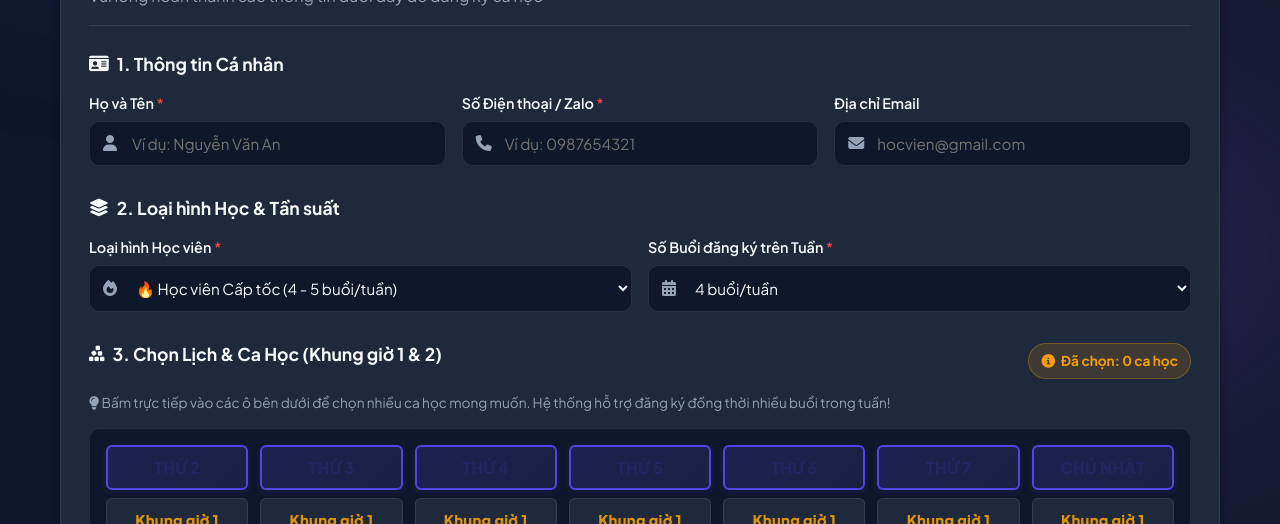
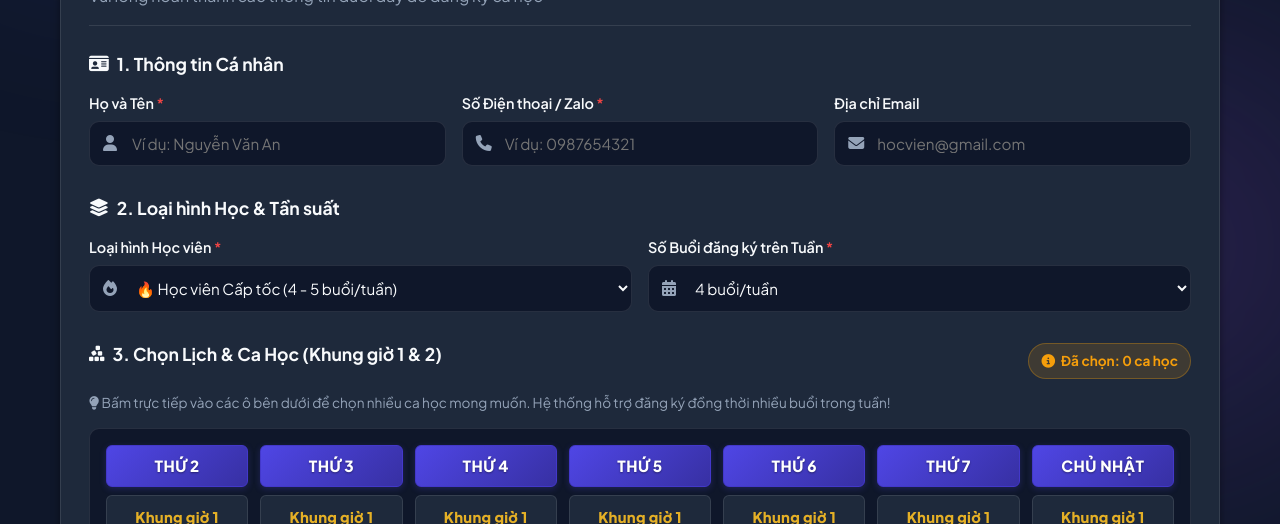
Before and after one commit to trangtan25-svg/dangkytheodoilichhoc, a website: page index.html in a window 1280 px wide. Shown: the part 428-952 px from the top of the page. Drawn offline with Linux system fonts and the light colour scheme; no server answers.

Commit message:
Fix: Enhance Day headers with solid Indigo gradient and pure white text for 100% crisp high-contrast readability in both Light and Dark modes

```diff
--- a/css/components.css
+++ b/css/components.css
@@ -141,25 +141,39 @@
 
 .day-header {
   font-weight: 800;
-  font-size: 1rem;
+  font-size: 0.96rem;
   text-align: center;
   padding: 8px 6px;
-  background: linear-gradient(135deg, rgba(79, 70, 229, 0.22), rgba(99, 102, 241, 0.12));
+  background: linear-gradient(135deg, #4f46e5, #3730a3);
   border-radius: var(--radius-sm);
-  border: 2px solid var(--primary);
-  color: var(--primary-light, #818cf8);
-  box-shadow: 0 2px 8px rgba(79, 70, 229, 0.15);
-  letter-spacing: 0.3px;
+  border: 1px solid #4338ca;
+  color: #ffffff !important;
+  text-shadow: 0 1px 2px rgba(0, 0, 0, 0.4);
+  box-shadow: 0 2px 6px rgba(79, 70, 229, 0.25);
+  letter-spacing: 0.5px;
   text-transform: uppercase;
 }
 
 .slot-name {
   font-weight: 800 !important;
   font-size: 0.92rem !important;
-  color: #f59e0b !important; /* Gold Amber prominent title */
+  color: #fbbf24 !important; /* Gold Amber prominent title */
   display: block;
   margin-bottom: 3px;
   letter-spacing: 0.3px;
+}
+
+/* Overrides cho Chế độ Sáng (Light Theme) đảm bảo chữ luôn Đậm & Sắc nét 100% */
+[data-theme="light"] .day-header {
+  background: linear-gradient(135deg, #4f46e5, #312e81);
+  color: #ffffff !important;
+  text-shadow: 0 1px 2px rgba(0, 0, 0, 0.5);
+  box-shadow: 0 2px 6px rgba(79, 70, 229, 0.3);
+}
+
+[data-theme="light"] .slot-name {
+  color: #d97706 !important; /* Deep Warm Amber Gold cho nền sáng */
+  font-weight: 800 !important;
 }
 
 .slot-item {
```
